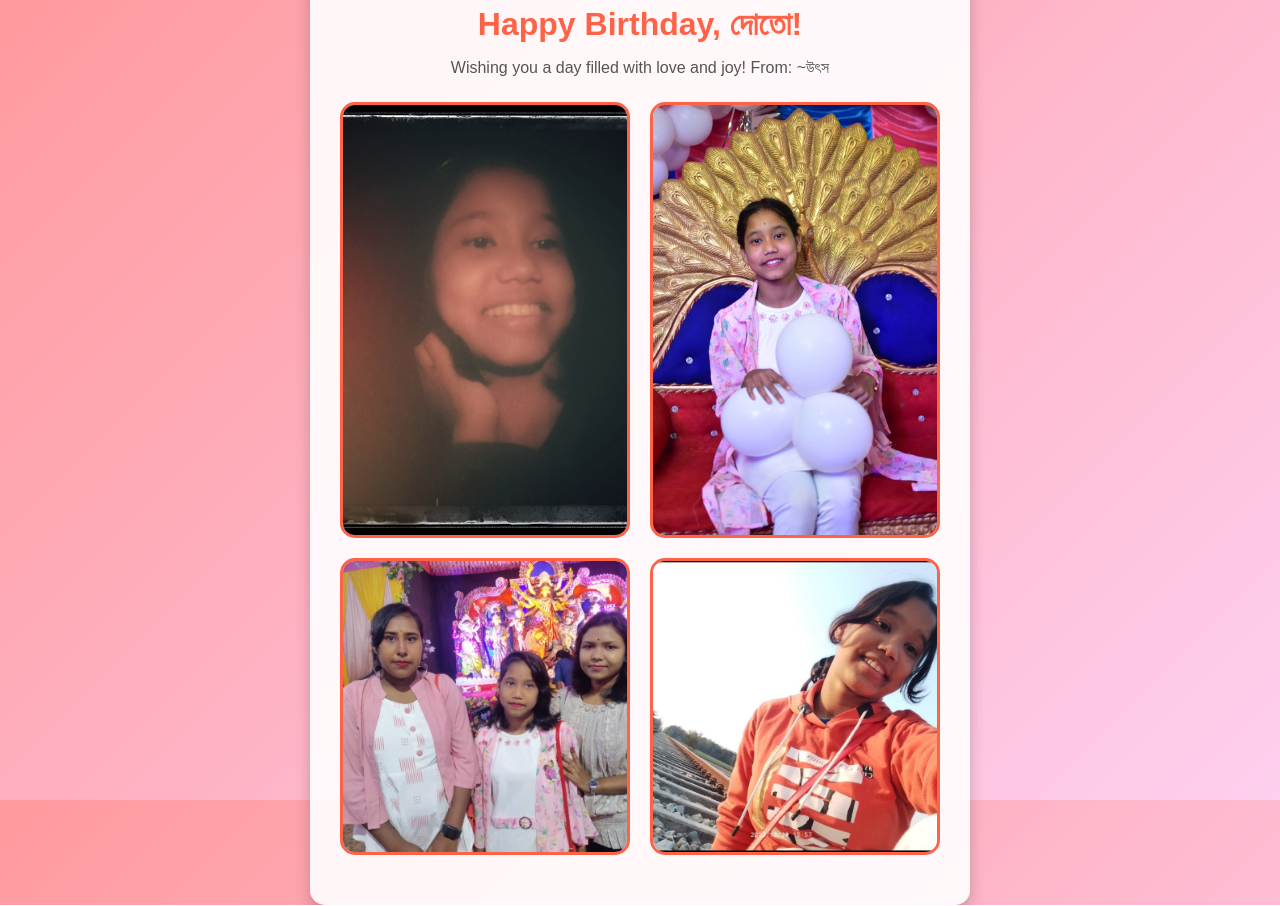
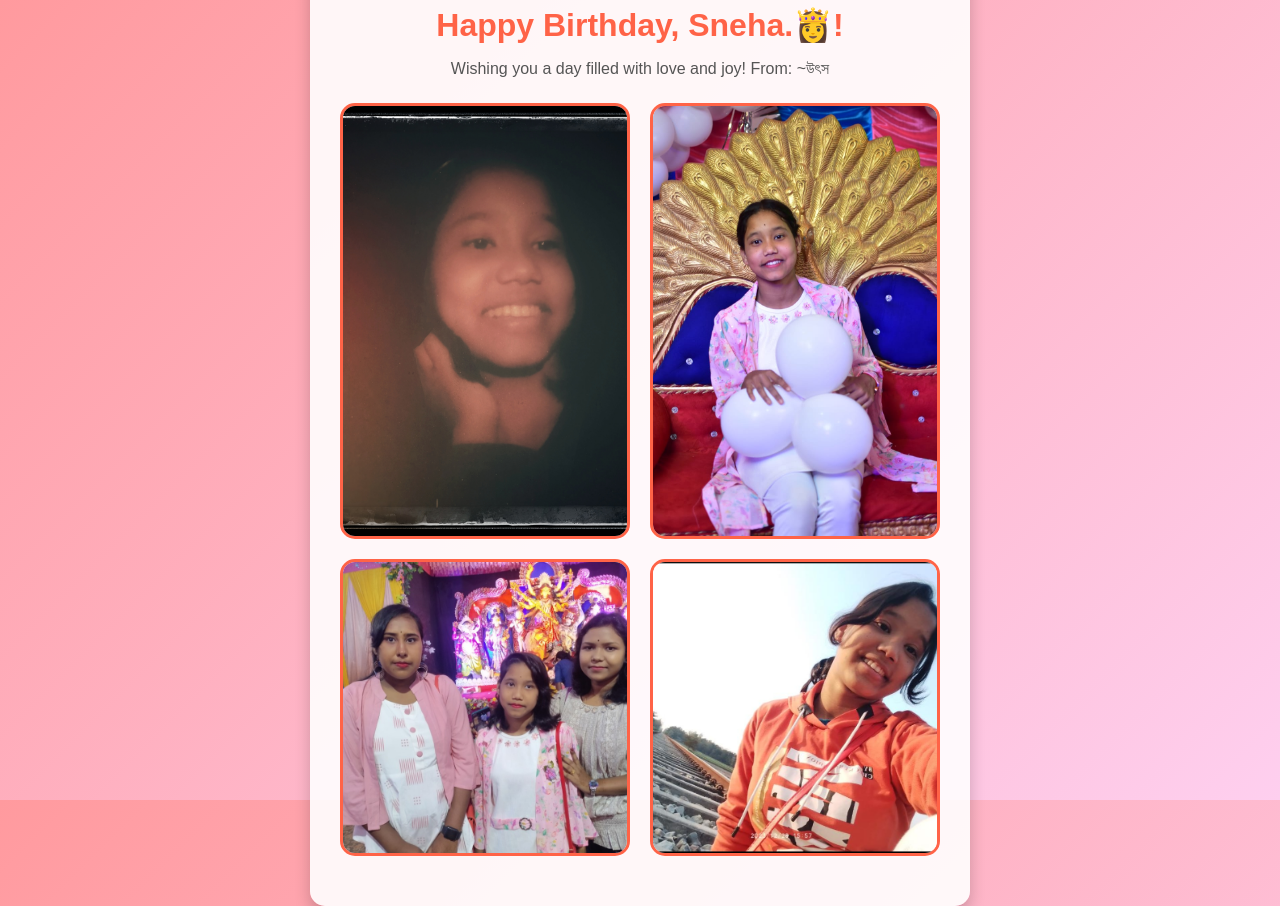
Before and after one commit to MR-OGGY-30/Birthday-wish, a plain HTML site: page index.html in a window 1280 px wide. Drawn offline with Linux system fonts and the light colour scheme.

Commit message:
Update index.html

```diff
--- a/index.html
+++ b/index.html
@@ -83,7 +83,7 @@
             <img class="balloon" src="birthday-cake.png" alt="Balloon">
             <img class="balloon" src="heart-balloon.png" alt="Balloon">
         </div>
-        <h1>Happy Birthday, দোতো!</h1>
+        <h1>Happy Birthday, Sneha.👸!</h1>
         <p>Wishing you a day filled with love and joy! From: ~উৎস </p>
         <div class="photos-grid">
             <div class="photo-container">
```
